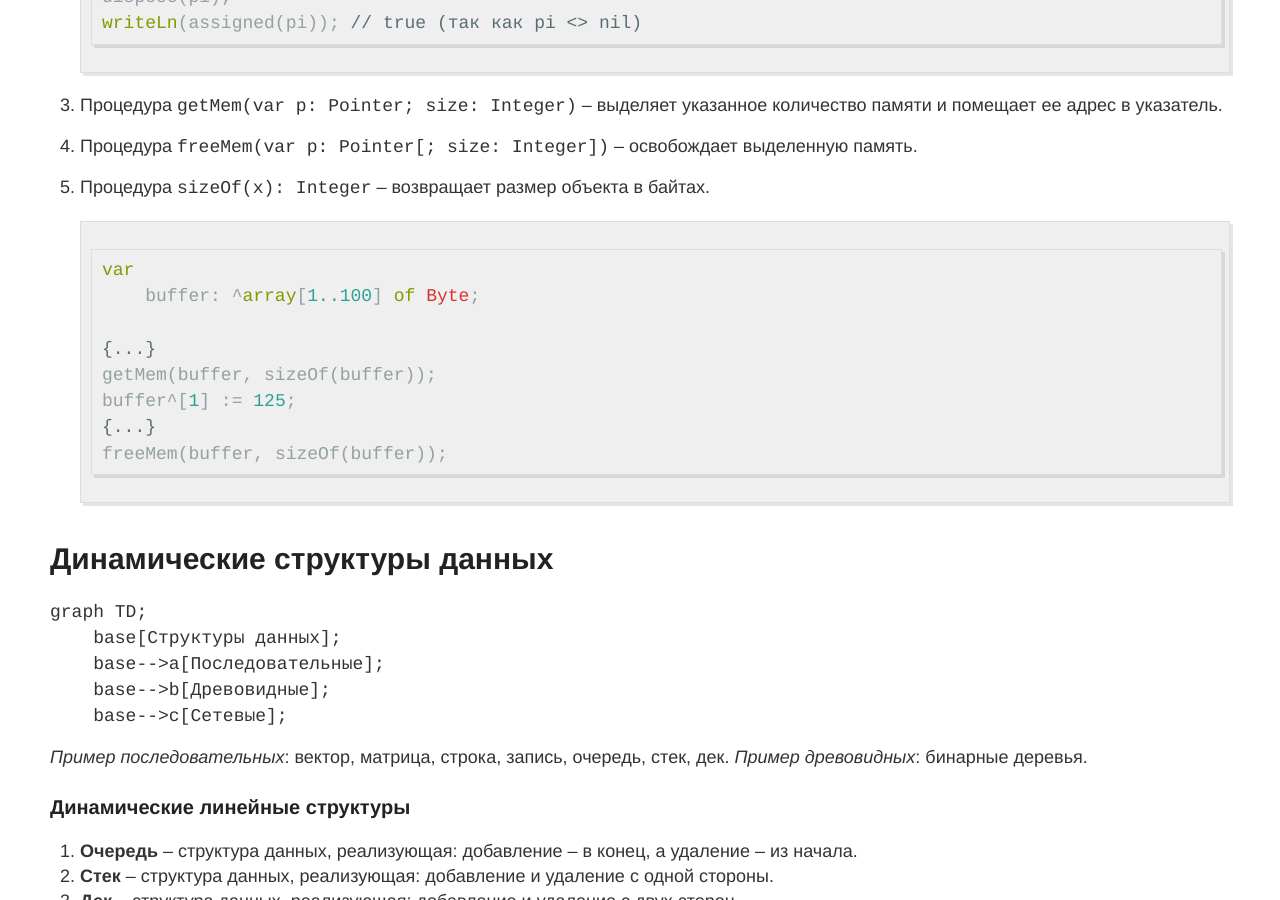
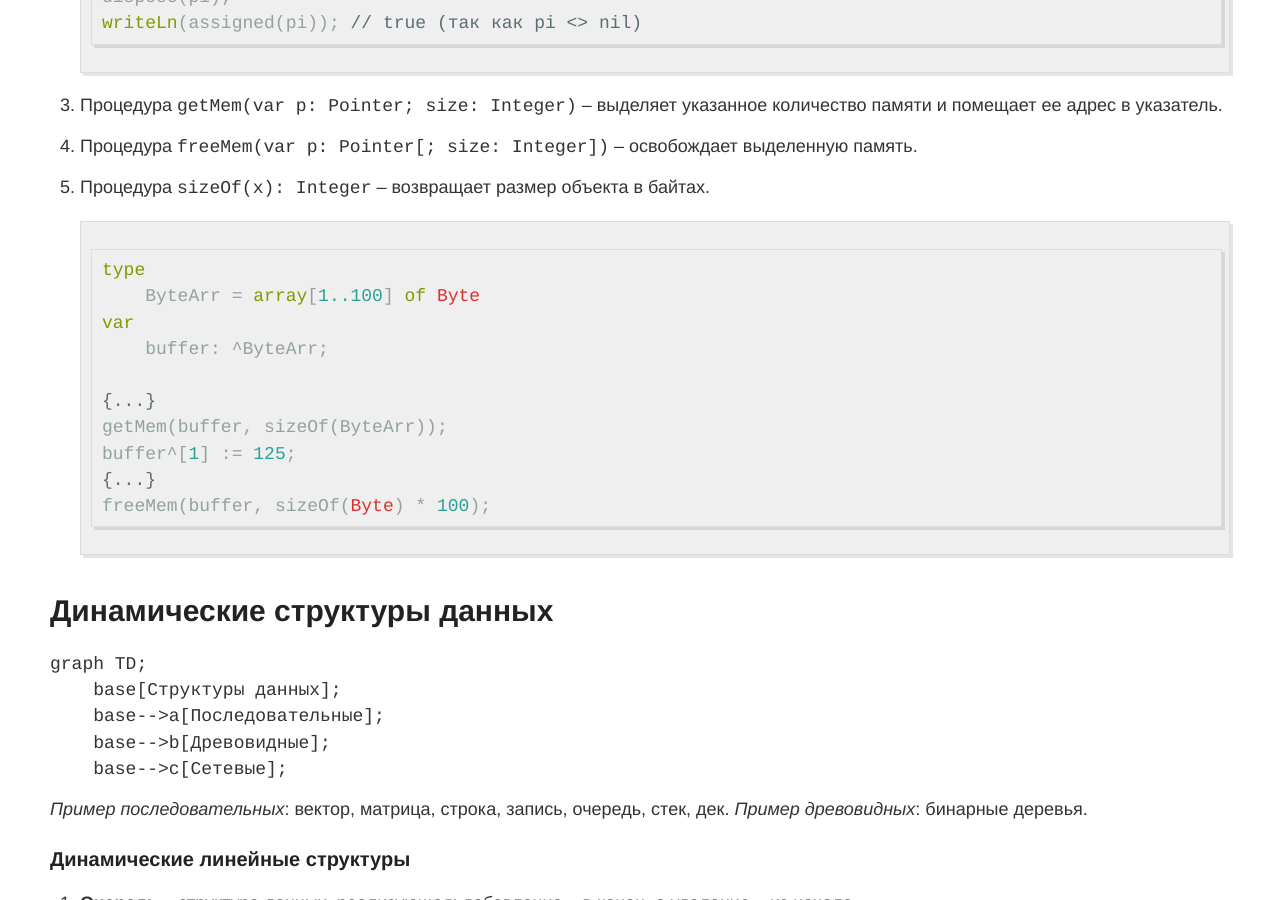
Before and after one commit to dakone22/dakone22.github.io, a Jekyll site: the page built from theory/programming_basics.md, in a window 1280 px wide and 900 px high, scrolled down 50745 px. Built offline with Jekyll 4.4.1, drawn with Linux system fonts in a browser that asks for light colours; our own code applies the rules of GitHub Pages for plain Markdown files.

Commit message:
theory/programming_basics.md updated from https://stackedit.io/

````diff
--- a/theory/programming_basics.md
+++ b/theory/programming_basics.md
@@ -1754,14 +1754,16 @@ var
 5. Процедура `sizeOf(x): Integer` -- возвращает размер объекта в байтах.
 
    ```pascal
+   type
+       ByteArr = array[1..100] of Byte
    var
-       buffer: ^array[1..100] of Byte;
+       buffer: ^ByteArr;
 
    {...}
-   getMem(buffer, sizeOf(buffer));
+   getMem(buffer, sizeOf(ByteArr));
    buffer^[1] := 125;
    {...}
-   freeMem(buffer, sizeOf(buffer));
+   freeMem(buffer, sizeOf(Byte) * 100);
    ```
    <!--- sizeOf(buffer) = 4  ?????-->
 
````
